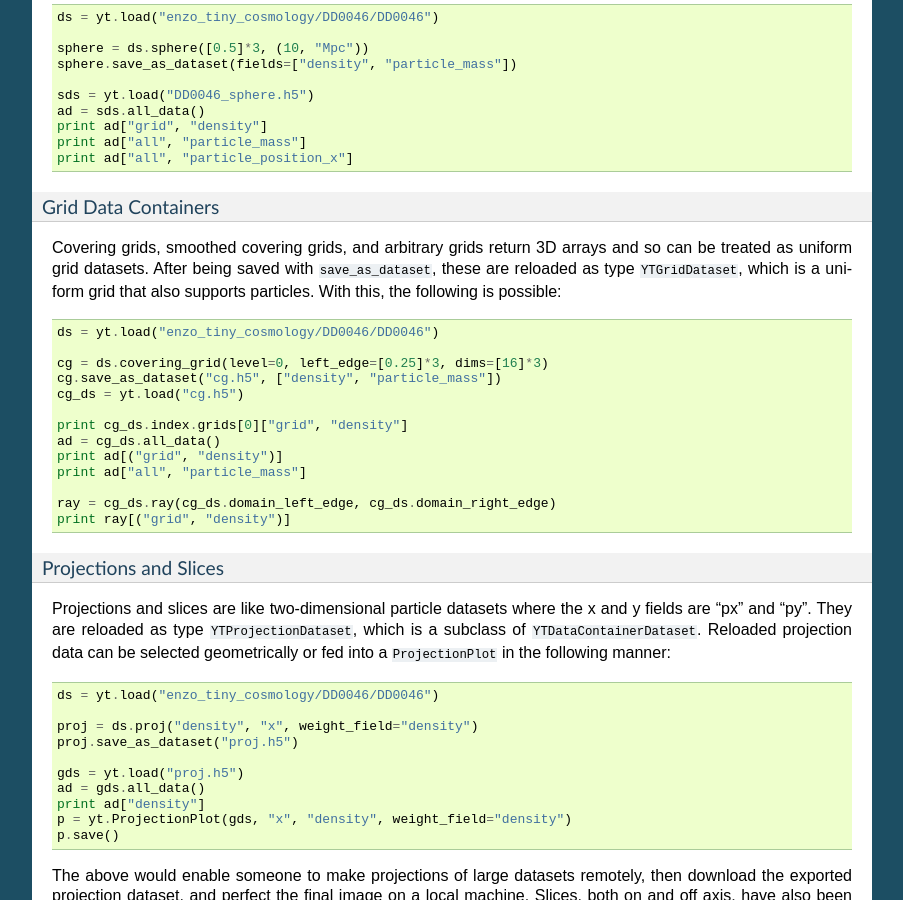
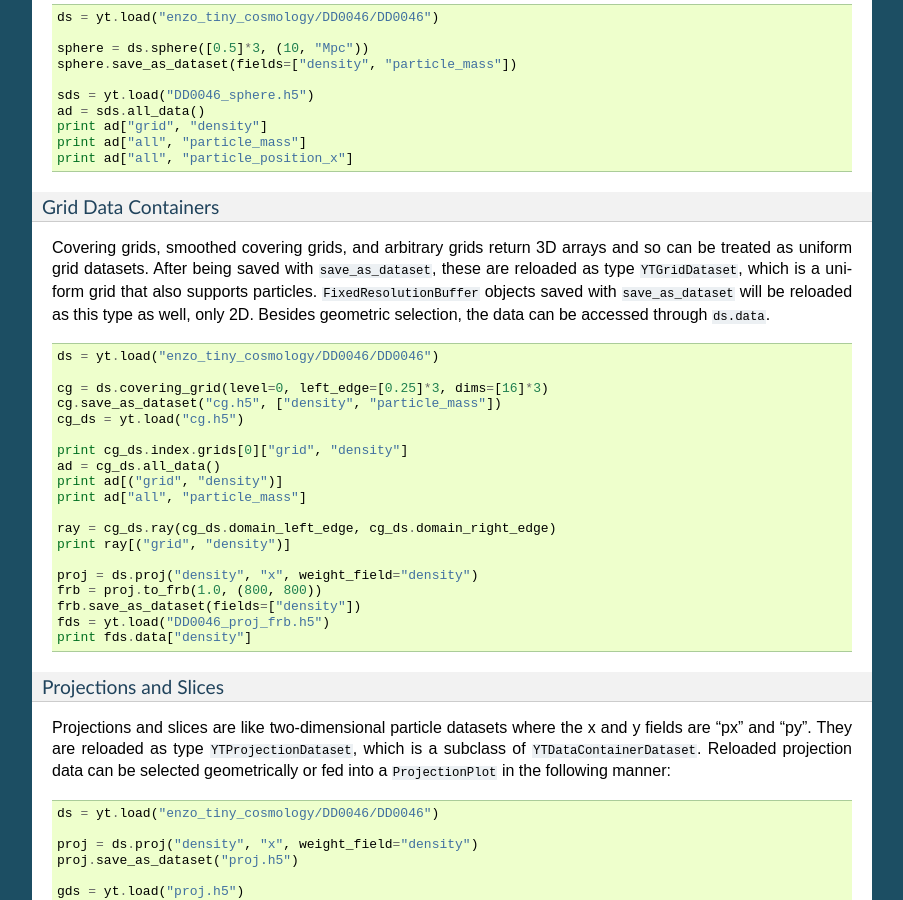
Before and after one commit to yt-project/ytep, a Sphinx documentation site: the page built from source/YTEPs/YTEP-0025.rst, in a window 1280 px wide and 900 px high, scrolled down 1360 px. Shown: the whole window, without its empty margins (198-1101 px from the left). Built offline with Sphinx 7.4.7, drawn with Linux system fonts in a browser that asks for light colours; formulas are drawn with MathJax 3.

Commit message:
Adding discussion of FRBs.

```diff
--- a/source/YTEPs/YTEP-0025.rst
+++ b/source/YTEPs/YTEP-0025.rst
@@ -101,7 +101,9 @@ Grid Data Containers
 Covering grids, smoothed covering grids, and arbitrary grids return 3D arrays
 and so can be treated as uniform grid datasets.  After being saved with
 ``save_as_dataset``, these are reloaded as type ``YTGridDataset``, which is a uniform
-grid that also supports particles.  With this, the following is possible:
+grid that also supports particles.  ``FixedResolutionBuffer`` objects saved
+with ``save_as_dataset`` will be reloaded as this type as well, only 2D.
+Besides geometric selection, the data can be accessed through ``ds.data``.
 
 .. code-block:: python
 
@@ -118,6 +120,13 @@ grid that also supports particles.  With this, the following is possible:
 
    ray = cg_ds.ray(cg_ds.domain_left_edge, cg_ds.domain_right_edge)
    print ray[("grid", "density")]
+
+   proj = ds.proj("density", "x", weight_field="density")
+   frb = proj.to_frb(1.0, (800, 800))
+   frb.save_as_dataset(fields=["density"])
+   fds = yt.load("DD0046_proj_frb.h5")
+   print fds.data["density"]
+
 
 Projections and Slices
 %%%%%%%%%%%%%%%%%%%%%%
```
